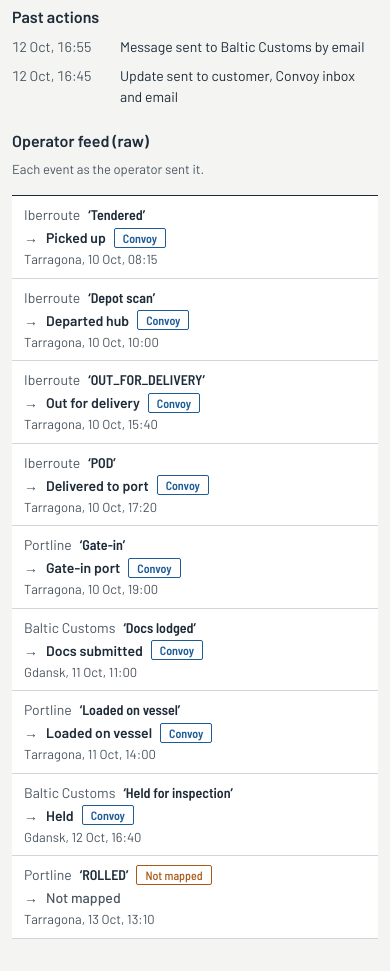
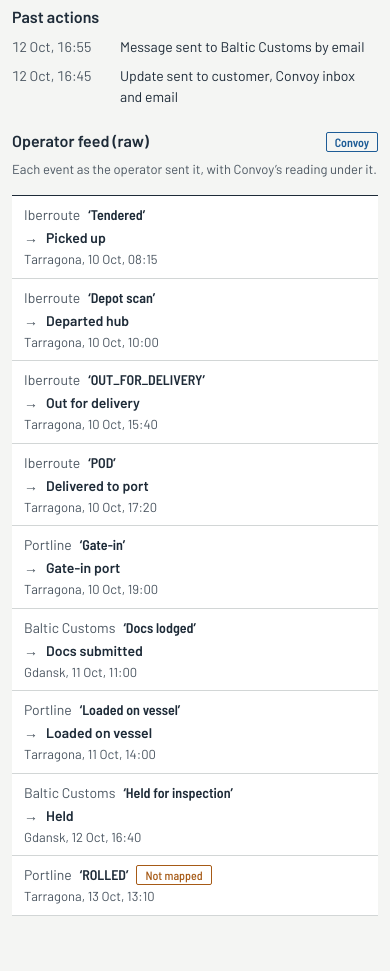
Before and after one commit to 0xBroom/convoy-shipment-tracking, a React (Vite) app: page /ops/shipments/12290 in a window 390 px wide. Shown: the part 2700-3671 px from the top of the page. After the commit the page ends 3648 px from the top, so only its background shows below. Built offline with nearby package versions, Linux system fonts and the light colour scheme.

Commit message:
fix(ops): quieten the phone raw feed mapping
One Convoy stamp in the raw feed head instead of one per row, the phone
subtitle says the mapped reading sits under each event, and an unrecognised
row no longer repeats "Not mapped" below its tag.

```diff
--- a/src/screens/ops/OpsShipmentDetail.css
+++ b/src/screens/ops/OpsShipmentDetail.css
@@ -131,7 +131,8 @@
   font-size: var(--text-13);
 }
 
-/* The raw row's mapped milestone, for phones only; desktop has the column. */
+/* The raw row's mapped milestone, the stamp in the section head and the
+   longer subtitle are for phones only; desktop has the column. */
 .ops-event-map {
   display: none;
   align-items: center;
@@ -144,9 +145,9 @@
   font-weight: 600;
 }
 
-.ops-event-map[data-mapped='false'] .ops-event-map-label {
-  color: var(--ink-2);
-  font-weight: 500;
+.ops-feed-stamp,
+.ops-feed-phone {
+  display: none;
 }
 
 .ops-event-pending {
@@ -278,8 +279,9 @@
 
 /* Phone order: the route timeline above already is the normalised view, so the
    flat normalised list drops out; then risk and actions; then the raw feed,
-   where each row now carries its mapped milestone on a second line so the
-   raw-to-Convoy mapping is still readable without the side-by-side column. */
+   where each recognised row carries its mapped milestone on a second line
+   under one Convoy stamp in the head, so the raw-to-Convoy mapping is still
+   readable without the side-by-side column. */
 @media (max-width: 720px) {
   .ops-columns {
     grid-template-columns: 1fr;
@@ -292,6 +294,14 @@
 
   .ops-event-map {
     display: flex;
+  }
+
+  .ops-feed-stamp {
+    display: inline-block;
+  }
+
+  .ops-feed-phone {
+    display: inline;
   }
 
   .ops-rail {
--- a/src/screens/ops/OpsShipmentDetail.jsx
+++ b/src/screens/ops/OpsShipmentDetail.jsx
@@ -31,13 +31,20 @@ function hooks(id, setActive) {
   }
 }
 
-// On a phone the normalised column is hidden, so each raw row also carries its
-// mapped milestone on a line of its own (CSS shows it below 720px only).
+// On a phone the normalised column is hidden, so each recognised raw row also
+// carries its mapped milestone on a line of its own, and the section head
+// carries one Convoy stamp for all of them (CSS shows both below 720px only).
+// An unrecognised row already says "Not mapped" in its tag.
 function RawFeed({ view, events, activeId, setActive, liveId }) {
   return (
     <section className="ops-feed" aria-labelledby="raw-heading">
-      <h2 id="raw-heading">Operator feed (raw)</h2>
-      <p className="ops-feed-hint">Each event as the operator sent it.</p>
+      <div className="ops-panel-head">
+        <h2 id="raw-heading">Operator feed (raw)</h2>
+        <span className="stamp ops-feed-stamp">Convoy</span>
+      </div>
+      <p className="ops-feed-hint">
+        Each event as the operator sent it<span className="ops-feed-phone">, with Convoy&rsquo;s reading under it</span>.
+      </p>
       <ol className="ops-events">
         {events.map((e) => (
           <li key={e.id} className="ops-event" data-event-id={e.id} data-active={e.id === activeId} data-live={e.id === liveId} {...hooks(e.id, setActive)}>
@@ -46,18 +53,13 @@ function RawFeed({ view, events, activeId, setActive, liveId }) {
               <span className="ops-raw">&lsquo;{e.raw}&rsquo;</span>
               {!e.recognised && <span className="ops-unmapped">Not mapped</span>}
             </span>
-            <span className="ops-event-map" data-mapped={e.recognised}>
-              <span aria-hidden="true">&rarr;</span>
-              <span className="visually-hidden">Convoy reads this as</span>
-              {e.recognised ? (
-                <>
-                  <span className="ops-event-map-label">{eventLabel(view, e)}</span>
-                  <span className="stamp">Convoy</span>
-                </>
-              ) : (
-                <span className="ops-event-map-label">Not mapped</span>
-              )}
-            </span>
+            {e.recognised && (
+              <span className="ops-event-map">
+                <span aria-hidden="true">&rarr;</span>
+                <span className="visually-hidden">Convoy reads this as</span>
+                <span className="ops-event-map-label">{eventLabel(view, e)}</span>
+              </span>
+            )}
             <span className="ops-event-meta">
               {e.location}, <time dateTime={e.at.toISOString()}>{fmtDateTime(e.at)}</time>
             </span>
```
